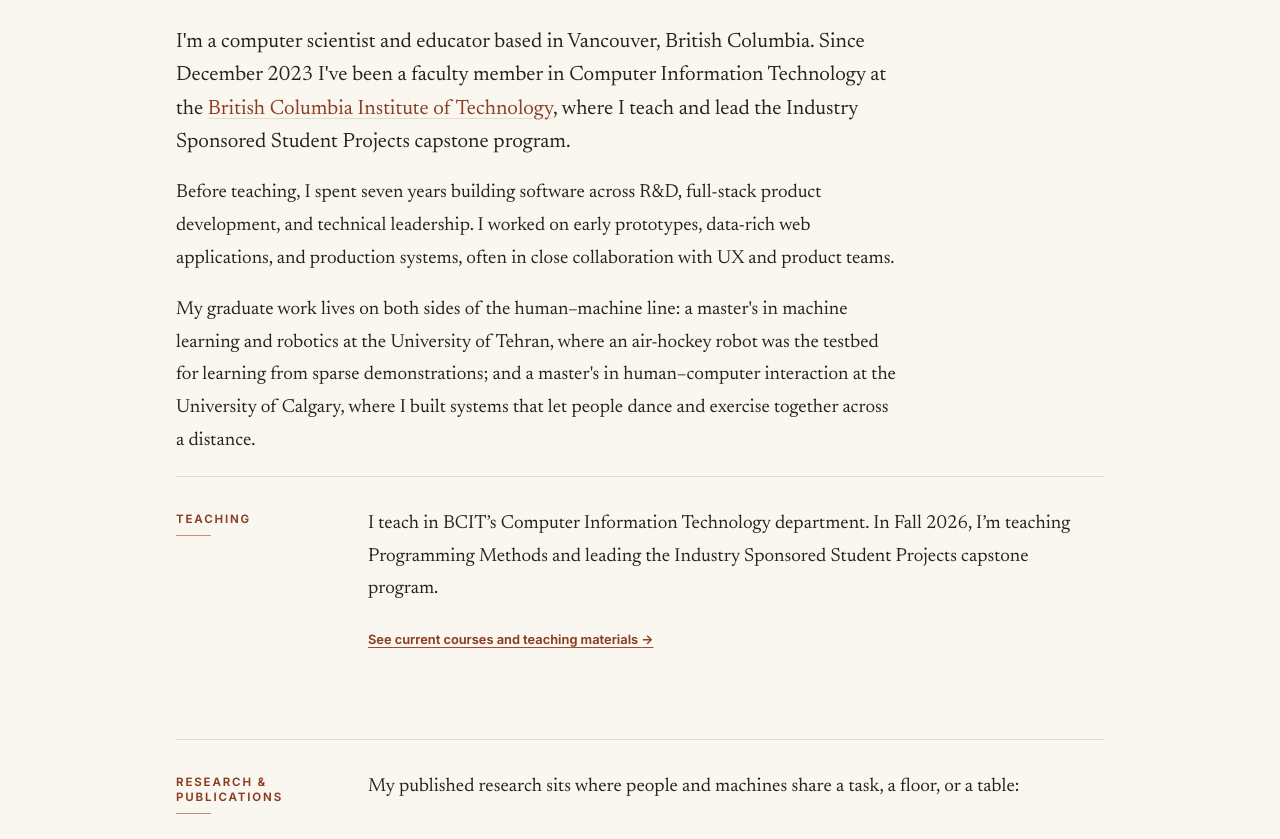
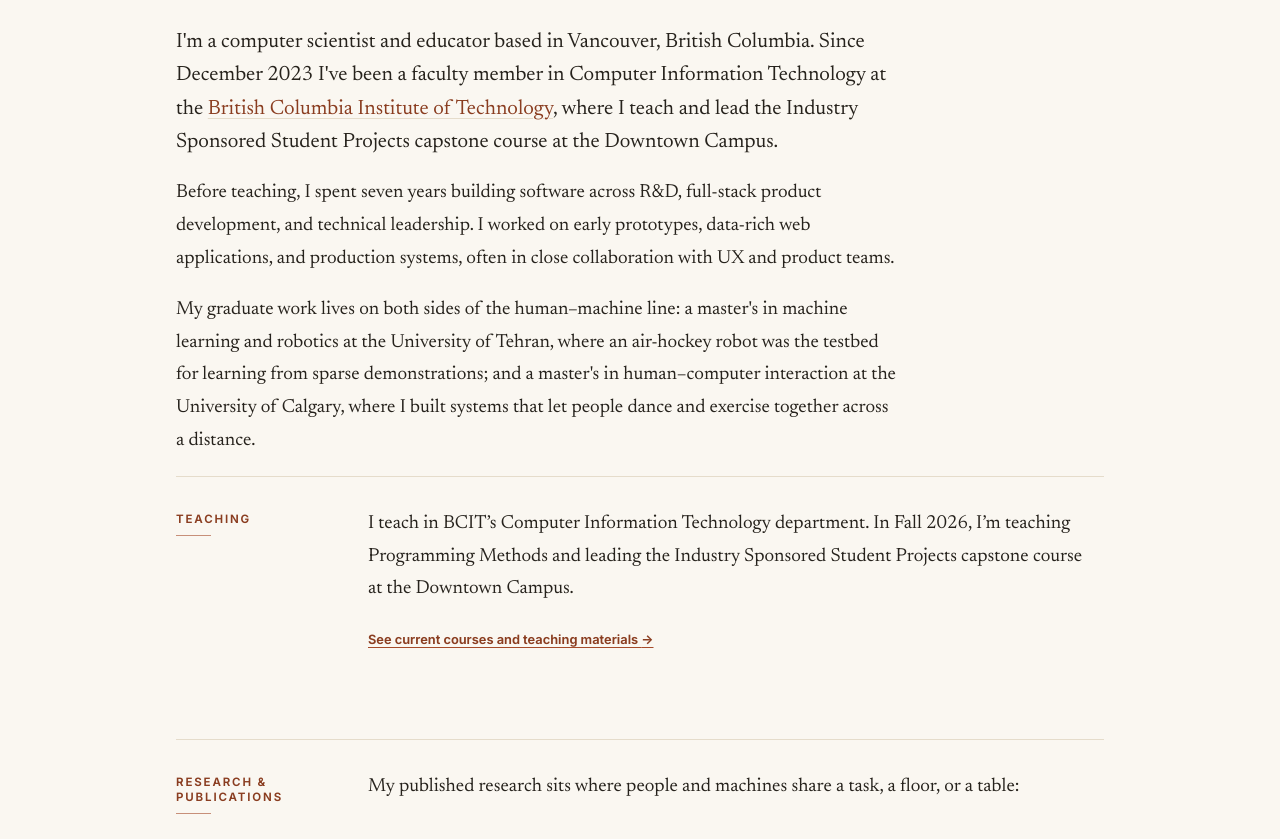
Before and after one commit to hesamat/hesamat.github.io, a plain HTML site: page about/index.html in a window 1280 px wide. Shown: the part 224-1063 px from the top of the page. Drawn offline with Linux system fonts and the light colour scheme.

Commit message:
Clarify ISSP teaching role

```diff
--- a/about/index.html
+++ b/about/index.html
@@ -38,7 +38,7 @@
   <main id="main" class="wrap about-page">
     <h1>About</h1>
 
-    <p class="lede">I'm a computer scientist and educator based in Vancouver, British Columbia. Since December 2023 I've been a faculty member in Computer Information Technology at the <a href="https://www.bcit.ca/">British Columbia Institute of Technology</a>, where I teach and lead the Industry Sponsored Student Projects capstone program.</p>
+    <p class="lede">I'm a computer scientist and educator based in Vancouver, British Columbia. Since December 2023 I've been a faculty member in Computer Information Technology at the <a href="https://www.bcit.ca/">British Columbia Institute of Technology</a>, where I teach and lead the Industry Sponsored Student Projects capstone course at the Downtown Campus.</p>
 
     <p>Before teaching, I spent seven years building software across R&amp;D, full-stack product development, and technical leadership. I worked on early prototypes, data-rich web applications, and production systems, often in close collaboration with UX and product teams.</p>
 
@@ -46,7 +46,7 @@
 
     <section aria-labelledby="teaching">
       <h2 class="kicker" id="teaching">Teaching</h2>
-      <p>I teach in BCIT’s Computer Information Technology department. In Fall 2026, I’m teaching Programming Methods and leading the Industry Sponsored Student Projects capstone program.</p>
+      <p>I teach in BCIT’s Computer Information Technology department. In Fall 2026, I’m teaching Programming Methods and leading the Industry Sponsored Student Projects capstone course at the Downtown Campus.</p>
       <p><a class="project-action" href="/teaching/">See current courses and teaching materials <span aria-hidden="true">→</span></a></p>
     </section>
 
```
Also changed, not shown: index.html (+1 -1 lines), teaching/index.html (+1 -1 lines).
